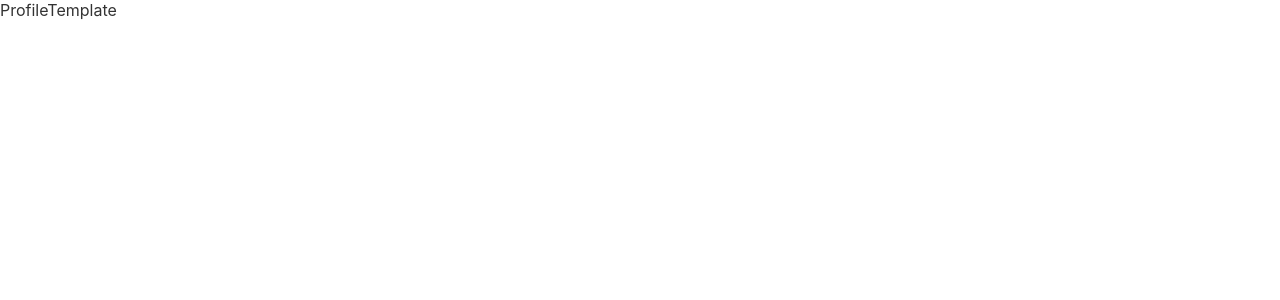
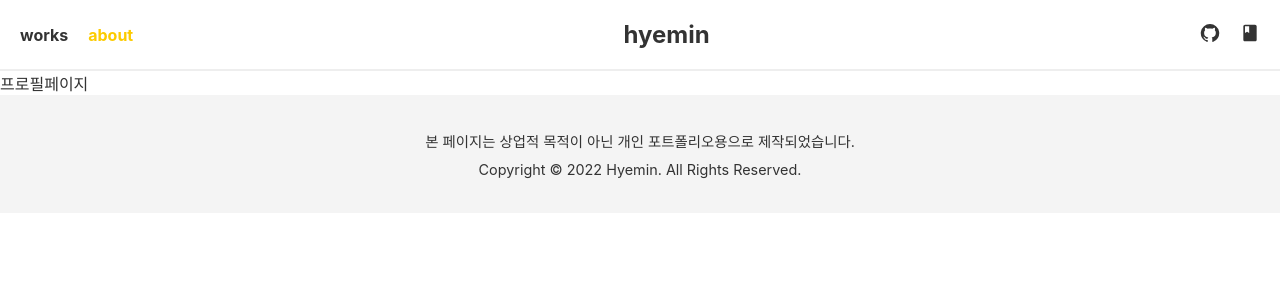
Before and after one commit to hyemin12/portfolio22, a React (Create React App) app: page /profile in a window 1280 px wide. Shown: the top 300 px of the page. Built offline with nearby package versions, Linux system fonts and the light colour scheme; a web font is replaced by a local one.

Commit message:
layout컴포넌트

```diff
--- a/src/App.tsx
+++ b/src/App.tsx
@@ -3,6 +3,9 @@ import { BrowserRouter, Route, Routes } from "react-router-dom";
 import Home from "./pages/Home";
 import WorkDetail from "./components/works/WorkDetail";
 import ProfileTemplate from "./pages/ProfileTemplate";
+import Layout from "./components/Layout";
+import Header from "./components/header/Header";
+import Footer from "./components/Footer";
 
 function App() {
   return (
--- /dev/null
+++ b/src/components/Footer.tsx
@@ -0,0 +1,17 @@
+const Footer = () => {
+  return (
+    <footer>
+      <div>
+        <p>
+          본 페이지는 상업적 목적이 아닌 개인 포트폴리오용으로 제작되었습니다.
+        </p>
+        <p>
+          Copyright &#169; {new Date().getFullYear()} Hyemin. All Rights
+          Reserved.
+        </p>
+      </div>
+    </footer>
+  );
+};
+
+export default Footer;
--- a/src/components/Layout.css
+++ b/src/components/Layout.module.css
@@ -4,8 +4,11 @@
 
 /* PC */
 .pc_container {
-  margin: 0 auto;
+  min-width: 768px;
 }
 /* TABLET */
 
 /* MOBILE */
+.mobile_container {
+  max-width: 767px;
+}
--- /dev/null
+++ b/src/components/Layout.tsx
@@ -0,0 +1,24 @@
+import React from "react";
+import { useMediaQuery } from "react-responsive";
+import Footer from "./Footer";
+import Header from "./header/Header";
+import styles from "./Layout.module.css";
+
+// const isTablet = useMediaQuery({
+//   query: "(min-width:768px) and (max-width:1023px)",
+// });
+// const isMobile = useMediaQuery({
+//   query: "(max-width:767px)",
+// });
+const Layout = (props: { children: React.ReactNode }) => {
+  const isDesktop = useMediaQuery({ minWidth: 768 });
+  return (
+    <div className={isDesktop ? "pc_container" : "mobile_container"}>
+      <Header />
+      <div>{props.children}</div>
+      <Footer />
+    </div>
+  );
+};
+
+export default Layout;
--- a/src/components/header/Nav.tsx
+++ b/src/components/header/Nav.tsx
@@ -1,4 +1,3 @@
-import { useState } from "react";
 import { NavLink } from "react-router-dom";
 import styles from "./Header.module.css";
 
--- /dev/null
+++ b/src/components/profile/Profile.tsx
@@ -0,0 +1,5 @@
+const Profile = () => {
+  return <div>프로필페이지</div>;
+};
+
+export default Profile;
--- a/src/pages/Home.tsx
+++ b/src/pages/Home.tsx
@@ -1,40 +1,13 @@
 import React from "react";
 import { useMediaQuery } from "react-responsive";
+import Layout from "../components/Layout";
 import List from "../components/works/List";
-import Header from "../components/header/Header";
-
-import "../components/Layout.css";
 
 const Home = () => {
-  // const isTablet = useMediaQuery({
-  //   query: "(min-width:768px) and (max-width:1023px)",
-  // });
-  // const isMobile = useMediaQuery({
-  //   query: "(max-width:767px)",
-  // });
-  const isDesktop = useMediaQuery({ minWidth: 768 });
   return (
-    <>
-      <div
-      // className={
-      //   (isDesktop ? "pc_container" : "mobile_contianer") + " container"
-      // }
-      >
-        <Header />
-        <List />
-        <footer>
-          <div>
-            <p>
-              본 페이지는 상업적 목적이 아닌 개인 포트폴리오용으로
-              제작되었습니다.
-            </p>
-            <p>
-              &#169; {new Date().getFullYear()} Hyemin. All Rights Reserved.
-            </p>
-          </div>
-        </footer>
-      </div>
-    </>
+    <Layout>
+      <List />
+    </Layout>
   );
 };
 
--- a/src/pages/ProfileTemplate.tsx
+++ b/src/pages/ProfileTemplate.tsx
@@ -1,5 +1,14 @@
+import Layout from "../components/Layout";
+import Profile from "../components/profile/Profile";
+
 const ProfileTemplate = () => {
-  return <div>ProfileTemplate</div>;
+  return (
+    <div>
+      <Layout>
+        <Profile />
+      </Layout>
+    </div>
+  );
 };
 
 export default ProfileTemplate;
```
Also changed, not shown: 1 other file (tests, documents, lock files or other folders).
